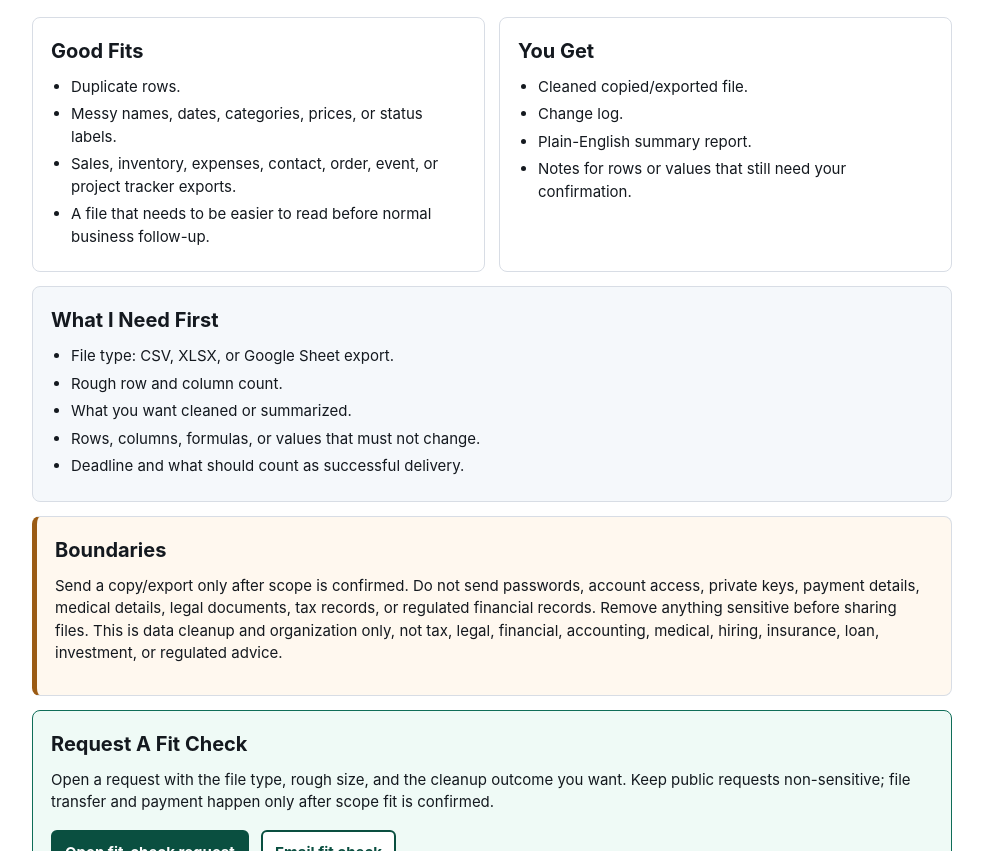
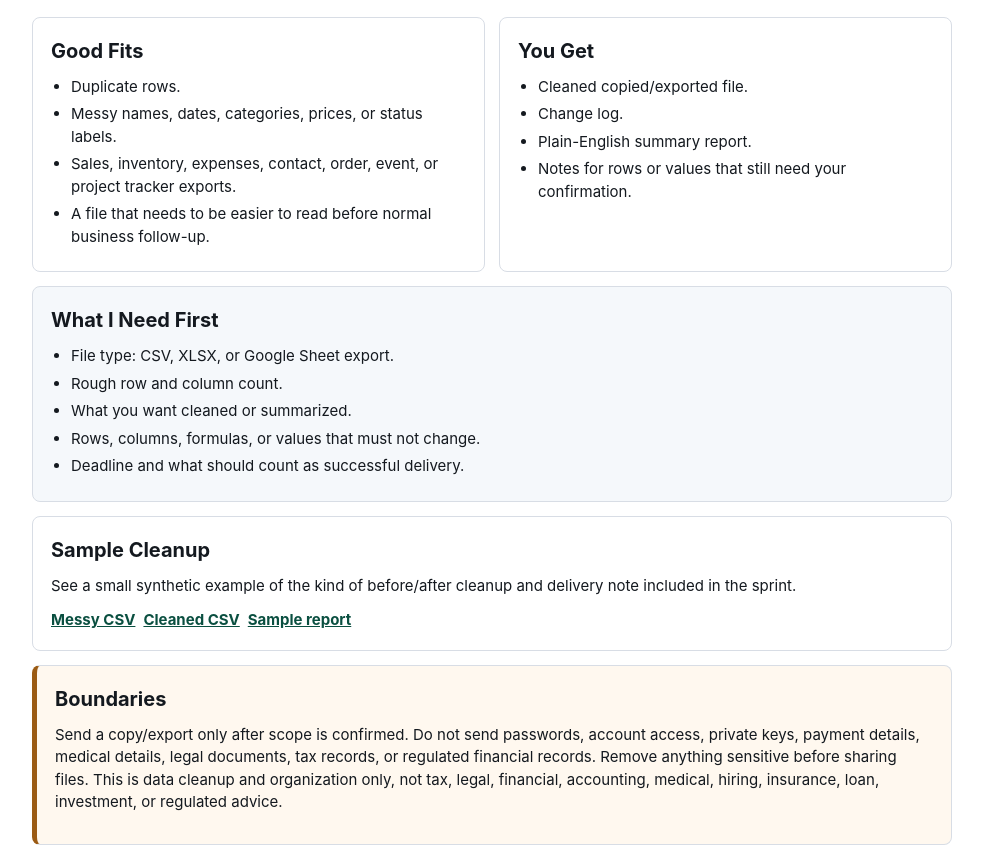
Before and after one commit to RasputinKaiser/spreadsheet-rescue-sprint, a plain HTML site: page index.html in a window 1280 px wide. Shown: the part 332-1183 px from the top of the page, without its empty margins (148-1131 px from the left). Drawn offline with Linux system fonts and the light colour scheme.

Commit message:
Add sample spreadsheet cleanup proof

```diff
--- a/index.html
+++ b/index.html
@@ -102,6 +102,12 @@
       color: var(--accent-dark);
       background: #fff;
     }
+    .sample-links {
+      display: flex;
+      flex-wrap: wrap;
+      gap: 8px;
+      margin-top: 10px;
+    }
     code {
       padding: 2px 4px;
       border-radius: 4px;
@@ -155,6 +161,16 @@
     </ul>
   </section>
 
+  <section>
+    <h2>Sample Cleanup</h2>
+    <p>See a small synthetic example of the kind of before/after cleanup and delivery note included in the sprint.</p>
+    <div class="sample-links">
+      <a href="sample/messy-sales.csv">Messy CSV</a>
+      <a href="sample/cleaned-sales.csv">Cleaned CSV</a>
+      <a href="sample/sample-delivery-report.md">Sample report</a>
+    </div>
+  </section>
+
   <section class="warning">
     <h2>Boundaries</h2>
     <p>Send a copy/export only after scope is confirmed. Do not send passwords, account access, private keys, payment details, medical details, legal documents, tax records, or regulated financial records. Remove anything sensitive before sharing files. This is data cleanup and organization only, not tax, legal, financial, accounting, medical, hiring, insurance, loan, investment, or regulated advice.</p>
```
Also changed, not shown: sample/cleaned-sales.csv (added, +7 -0 lines), sample/messy-sales.csv (added, +8 -0 lines), 2 other files.
